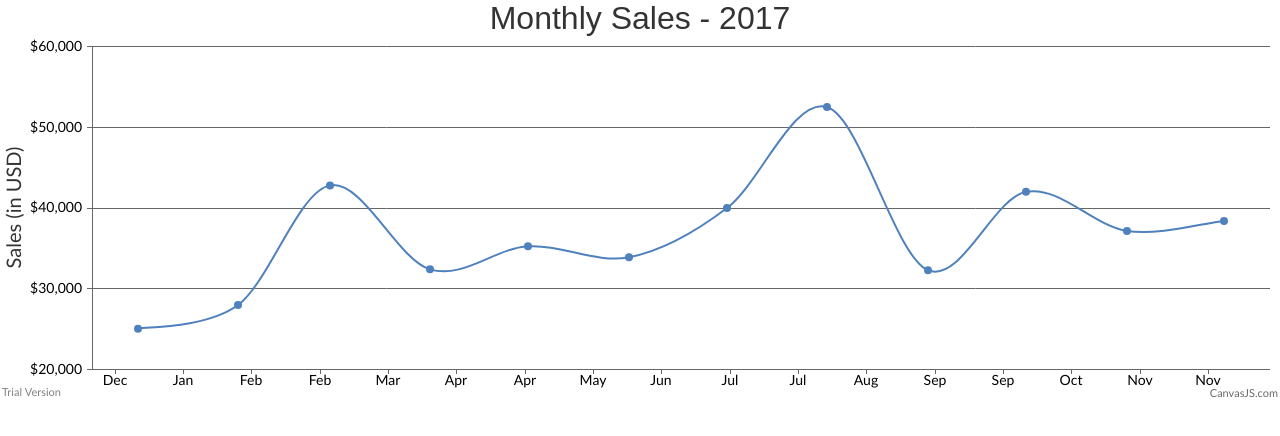
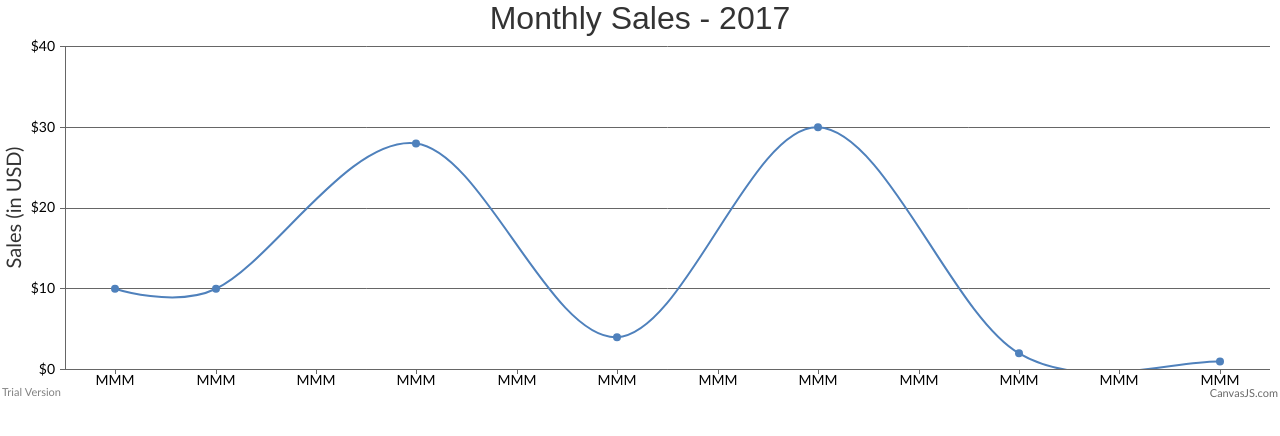
Before and after one commit to jennifer-s19/lmuhacks, a React (Create React App) app: page / in a window 1280 px wide. Shown: the top 436 px of the page. Built offline with nearby package versions, Linux system fonts and the light colour scheme.

Commit message:
fixed graph format to numbers instead of dates

```diff
--- a/src/App.js
+++ b/src/App.js
@@ -1,10 +1,7 @@
 /* App.js */
-
 import React from 'react';
 import logo from './logo.svg';
 import './App.css';
-
-
 
 import CanvasJSReact from './assets/canvasjs.react';
 //var React = require('react');
@@ -28,22 +25,19 @@ class App extends Component {
 				includeZero: false
 			},
 			data: [{
-				yValueFormatString: "$#,###",
-				xValueFormatString: "MMMM",
+        // yValueFormatString: "$#,###",
+        yValueFormatString: "#",
+        // xValueFormatString: "MMMM",
+        xValueFormatString: "#",
 				type: "spline",
 				dataPoints: [
-					{ x: new Date(2017, 0), y: 25060 },
-					{ x: new Date(2017, 1), y: 27980 },
-					{ x: new Date(2017, 2), y: 42800 },
-					{ x: new Date(2017, 3), y: 32400 },
-					{ x: new Date(2017, 4), y: 35260 },
-					{ x: new Date(2017, 5), y: 33900 },
-					{ x: new Date(2017, 6), y: 40000 },
-					{ x: new Date(2017, 7), y: 52500 },
-					{ x: new Date(2017, 8), y: 32300 },
-					{ x: new Date(2017, 9), y: 42000 },
-					{ x: new Date(2017, 10), y: 37160 },
-					{ x: new Date(2017, 11), y: 38400 }
+          { x: 5, y: 10 },
+          { x: 10, y: 10 },
+					{ x: 20, y: 28 },
+					{ x: 30, y: 4 },
+					{ x: 40, y: 30 },
+					{ x: 50, y: 2 },
+					{ x: 60, y: 1 },
 				]
 			}]
 		}
```
